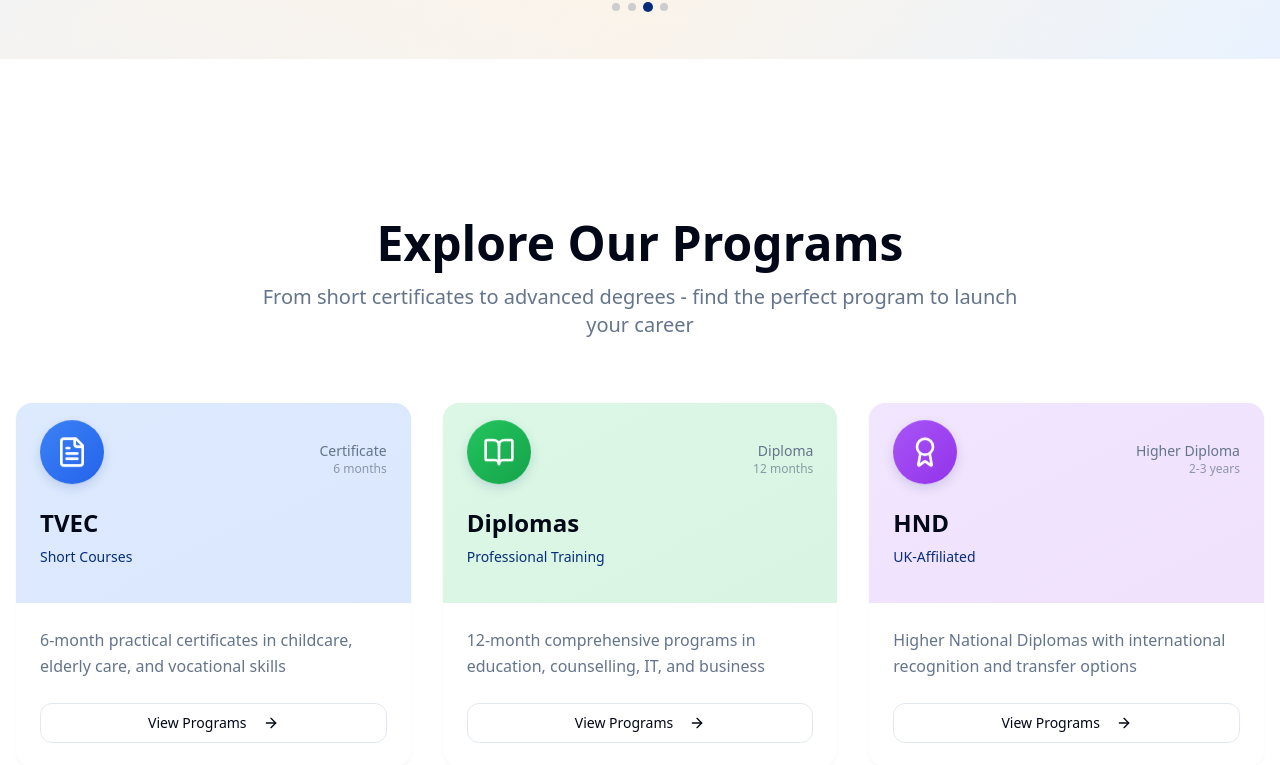
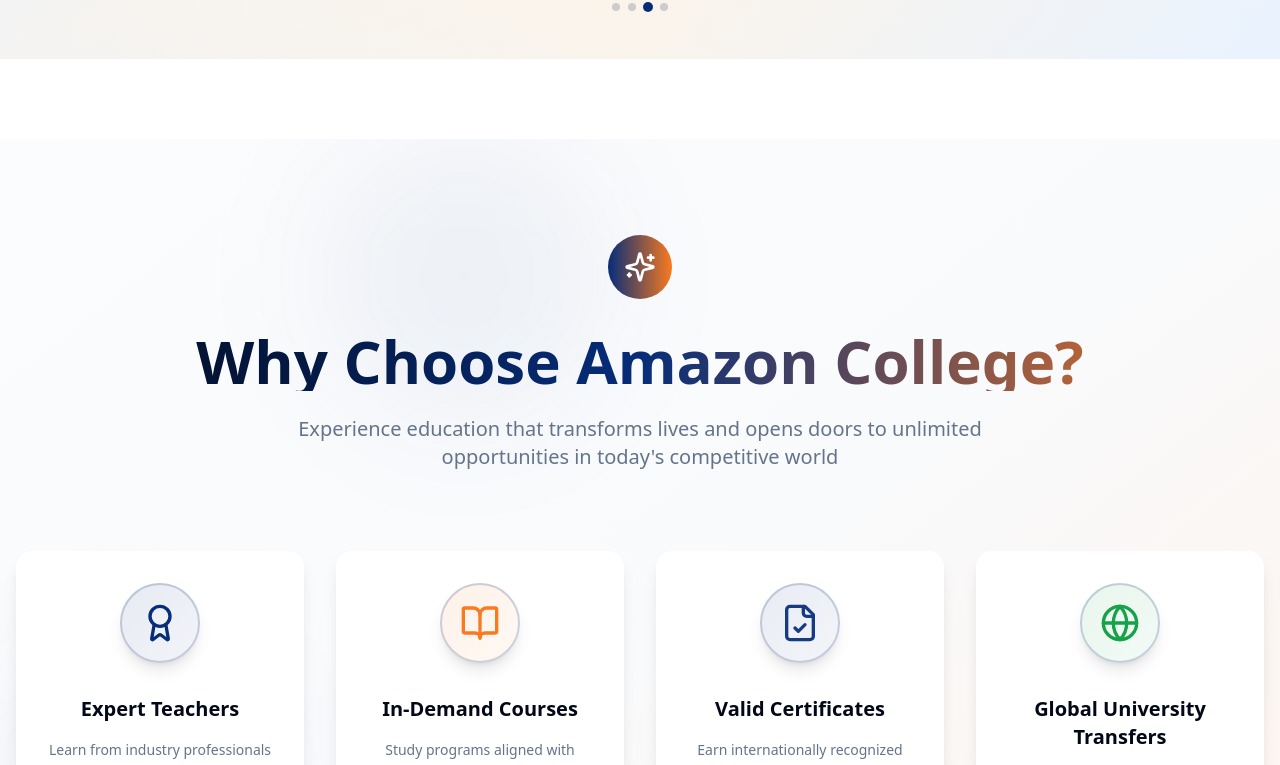
Before and after one commit to charmphyxle/amazon-campus-gateway, a React (Vite) app: page / in a window 1280 px wide. Shown: the part 2777-3542 px from the top of the page. Built offline with nearby package versions, Linux system fonts and the light colour scheme.

Commit message:
Code edited in Lovable Code Editor

```diff
--- a/src/pages/Index.tsx
+++ b/src/pages/Index.tsx
@@ -29,7 +29,7 @@ const Index = () => {
           <ProgramsSection />
           <WelcomeVisionSection />
           <PartnersSlideshow />
-          <ProgramCategoriesSection />
+          {/* <ProgramCategoriesSection /> */}
           <WhyChooseSection />
           <StatsSection />
           <FeaturesSection />
```
